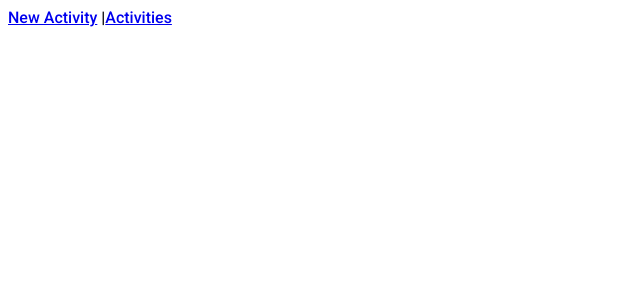
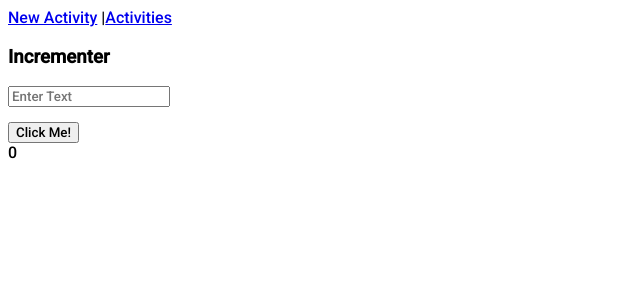
Before and after one commit to natedogg2090/dadventures-frontend, a React (Create React App) app: page / in a window 1280 px wide. Shown: the top 300 px of the page, without its empty margins (0-640 px from the left). Built offline with nearby package versions, Linux system fonts and the light colour scheme; no server answers.

Commit message:
counter comp for live coding

```diff
--- a/src/App.js
+++ b/src/App.js
@@ -1,6 +1,7 @@
 import React, { Component } from 'react';
 import ActivityContainer from './containers/ActivitiesContainer';
 import JokesContainer from './containers/JokesContainer';
+import Counter from './components/Counter';
 import {Link} from 'react-router-dom';
 
 class App extends Component {
@@ -13,6 +14,7 @@ class App extends Component {
         </nav>
         <ActivityContainer />
         <JokesContainer />
+        <Counter />
       </div>
     );
   }
--- /dev/null
+++ b/src/components/Counter.js
@@ -0,0 +1,36 @@
+import React, { Component } from 'react';
+
+class Counter extends Component {
+    state = {
+        count: 0,
+        text: ''
+    }
+
+    handleOnChange = (e) => {
+            this.setState({
+                [e.target.type]: e.target.value
+            })
+    }
+
+    handleOnSubmit = (e) => {
+        e.preventDefault()
+        this.setState((state) => {
+            return {count: state.count + this.state.text.length}
+        })
+    }
+
+    render() {
+        return(
+            <div>
+                <h3>Incrementer</h3>
+                <form onSubmit={this.handleOnSubmit}>
+                    <span><input type="text" text="text" id="text" placeholder="Enter Text" onChange={this.handleOnChange}  value={this.state.text} /></span>
+                    <button type="submit" value="Click Me!">Click Me!</button>
+                </form>
+                <span>{this.state.count}</span>
+            </div>
+        )
+    }
+}
+
+export default Counter;
```
